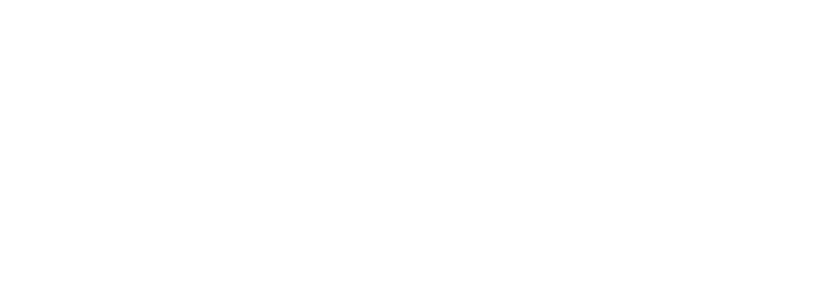
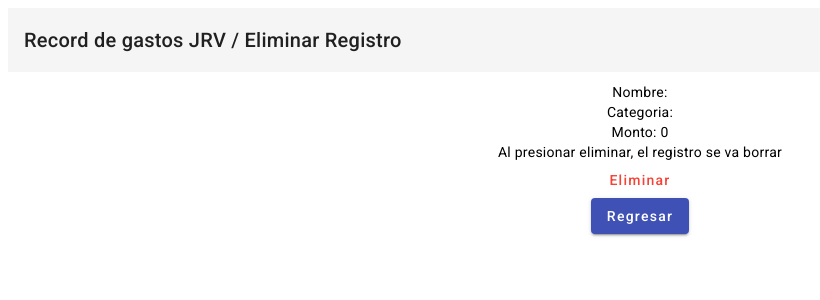
Before and after one commit to joserv28/joserv28.github.io, an Angular app: page /eliminar in a window 1280 px wide. Before the commit this address led to /. Shown: the top 300 px of the page, without its empty margins (0-820 px from the left). Built offline with nearby package versions, Linux system fonts and the light colour scheme.

Commit message:
delete registro

```diff
--- a/src/app/agregar/agregar.component.ts
+++ b/src/app/agregar/agregar.component.ts
@@ -60,6 +60,16 @@
         nuevosRegistros.push(registro);
         localStorage.setItem("registros", JSON.stringify(nuevosRegistros));
       }
+      //gastos e ingresos
+      if(localCategoria == 'ingreso'){
+        let localIngreso = localStorage.getItem("ingresos");
+        localIngreso = localIngreso + localMonto;
+        localStorage.setItem('ingresos', JSON.stringify(localIngreso));
+      }else{
+        let localGasto = localStorage.getItem("gastos");
+        localGasto = localGasto + localMonto;
+        localStorage.setItem('gastos', JSON.stringify(localGasto));
+      }
       this.router.navigateByUrl('/gastos');
     }
 
--- a/src/app/app-routing.module.ts
+++ b/src/app/app-routing.module.ts
@@ -1,6 +1,8 @@
 import { NgModule } from '@angular/core';
 import { RouterModule, Routes } from '@angular/router';
 import { AgregarComponent } from './agregar/agregar.component';
+import { EditarComponent } from './editar/editar.component';
+import { EliminarComponent } from './eliminar/eliminar.component';
 import { GastosComponent } from './gastos/gastos.component';
 import { HomeComponent } from './home/home.component';
 
@@ -8,6 +10,8 @@
   {path: 'home', component: HomeComponent},
   {path: 'gastos', component: GastosComponent},
   {path: 'agregar', component: AgregarComponent},
+  {path: 'eliminar', component: EliminarComponent},
+  {path: 'editar', component: EditarComponent},
   {path: '', redirectTo: '/home', pathMatch: 'full'},
 ];
 
--- a/src/app/app.module.ts
+++ b/src/app/app.module.ts
@@ -9,13 +9,17 @@
 import { MaterialModule } from './material/material.module';
 import { GastosComponent } from './gastos/gastos.component';
 import { AgregarComponent } from './agregar/agregar.component';
+import { EliminarComponent } from './eliminar/eliminar.component';
+import { EditarComponent } from './editar/editar.component';
 
 @NgModule({
   declarations: [
     AppComponent,
     HomeComponent,
     GastosComponent,
-    AgregarComponent
+    AgregarComponent,
+    EliminarComponent,
+    EditarComponent
   ],
   imports: [
     BrowserModule,
--- /dev/null
+++ b/src/app/editar/editar.component.html
@@ -0,0 +1 @@
+<p>editar works!</p>
--- /dev/null
+++ b/src/app/editar/editar.component.sass
@@ -0,0 +1,3 @@
+.parent
+  text-align: center
+  padding-top: 10px
--- /dev/null
+++ b/src/app/eliminar/eliminar.component.html
@@ -0,0 +1,23 @@
+<!-- Toolbar -->
+<mat-toolbar>
+  <span>Record de gastos JRV / Eliminar Registro</span>
+</mat-toolbar>
+
+<div class="parent">
+  <mat-label>Nombre: {{element.nombre}}</mat-label>
+
+  <br>
+
+  <mat-label>Categoria: {{element.categoria}}</mat-label>
+
+  <br>
+
+  <mat-label>Monto: {{element.monto}}</mat-label>
+
+  <br>
+  <mat-label>Al presionar eliminar, el registro se va borrar</mat-label>
+  <br>
+  <button (click)="eliminar()" mat-button color="warn">Eliminar</button>
+  <br>
+  <button (click)="back()" mat-raised-button color="primary">Regresar</button>
+</div>
--- /dev/null
+++ b/src/app/eliminar/eliminar.component.sass
@@ -0,0 +1,3 @@
+.parent
+  text-align: center
+  padding-top: 10px
--- /dev/null
+++ b/src/app/eliminar/eliminar.component.ts
@@ -0,0 +1,46 @@
+import { Component, OnInit } from '@angular/core';
+import { FormBuilder, Validators } from '@angular/forms';
+import { Router } from '@angular/router';
+import { Location } from '@angular/common';
+
+@Component({
+  selector: 'app-eliminar',
+  templateUrl: './eliminar.component.html',
+  styleUrls: ['./eliminar.component.sass']
+})
+export class EliminarComponent {
+  element:any = {
+    nombre: '',
+    categoria: '',
+    monto: 0
+  };
+
+  constructor(
+    private formBuilder: FormBuilder,
+    private router: Router,
+    private location:Location
+    ) { }
+
+  ngOnInit() {
+    const localRegistros = localStorage.getItem("registros");
+    if(localRegistros){
+      let elements = JSON.parse(localRegistros);
+      this.element = elements[window.history.state.id];
+    }
+  }
+
+  eliminar(){
+    const localRegistros = localStorage.getItem("registros");
+    if(localRegistros){
+      let elements = JSON.parse(localRegistros);
+      elements = elements.filter((el: any,index: any) => index != window.history.state.id);
+      localStorage.setItem("registros", JSON.stringify(elements));
+      this.router.navigateByUrl('/gastos');
+    }
+  }
+
+  back(){
+    this.router.navigateByUrl('/gastos');
+  }
+
+}
--- a/src/app/gastos/gastos.component.html
+++ b/src/app/gastos/gastos.component.html
@@ -38,4 +38,14 @@
     <tr mat-header-row *matHeaderRowDef="displayedColumns"></tr>
     <tr mat-row *matRowDef="let row; columns: displayedColumns; let i = index"></tr>
   </table>
+
+  <br>
+  <mat-divider></mat-divider>
+  <section>
+    <div class="example-button-row">
+      <button (click)="goToHome()" mat-button>Presupuesto</button>
+      <button color="primary" mat-button>Gastos Totales</button>
+      <button mat-button>Balance: {{(presupuesto + ingresos) - gastos}}</button>
+    </div>
+  </section>
 </div>
--- a/src/app/gastos/gastos.component.ts
+++ b/src/app/gastos/gastos.component.ts
@@ -29,7 +29,9 @@
 export class GastosComponent implements OnInit {
   displayedColumns: string[] = ['demo-position', 'demo-name', 'demo-weight', 'demo-symbol'];
   dataSource = ELEMENT_DATA;
-
+  ingresos:number = 0;
+  gastos:number = 0;
+  presupuesto:number = 0;
 
   constructor(
     private formBuilder: FormBuilder,
@@ -43,18 +45,38 @@
     }else{
       this.dataSource = [];
     }
+    this.getData();
 
+  }
+
+  getData(){
+    const localIngresos = localStorage.getItem("ingresos");
+    const localGastos = localStorage.getItem("gastos");
+    const localPresupuesto = localStorage.getItem('presupuesto');
+    if(localIngresos){
+      this.ingresos = +localIngresos;
+    }
+    if(localGastos){
+      this.gastos = +localGastos;
+    }
+    if(localPresupuesto){
+      this.presupuesto = +localPresupuesto;
+    }
   }
 
   goToAdd(){
     this.router.navigateByUrl('/agregar');
   }
 
+  goToHome(){
+    this.router.navigateByUrl('/home');
+  }
+
   editar(index:number){
-
+    this.router.navigateByUrl('/editar', { state: { id: index} });
   }
 
   eliminar(index:number){
-
+    this.router.navigateByUrl('/eliminar', { state: { id: index} });
   }
 }
```
Also changed, not shown: src/app/editar/editar.component.ts (added, +10 -0 lines), 5 other files (tests, documents, lock files or other folders).
